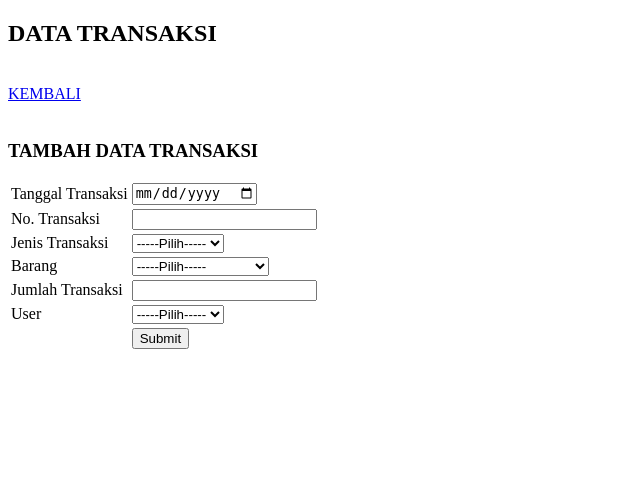
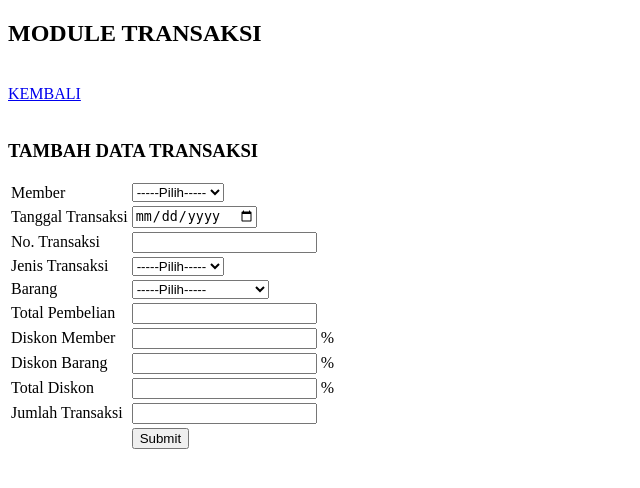
Before and after one commit to fedyhendrawan3/KEUANGAN-PEMROGAMAN-3, a PHP site: page /tambah_transaksi.php in a window 1280 px wide. Shown: the top 488 px of the page, without its empty margins (0-640 px from the left). Run offline with PHP 8.4, Linux system fonts and the light colour scheme; data comes from the database, SQL or seed files in the repository.

Commit message:
Upload Ulang UTS Pemrogaman 3

```diff
--- a/keuangan/barang.php
+++ b/keuangan/barang.php
@@ -1,9 +1,9 @@
 <html>
 	<head>
-		<title>TUGAS PEMOGRAMAN 3</title>
+		<title>CRUD - SEDERHANA</title>
 	</head>
 	<body>
-		<h2>DATA BARANG</h2>
+		<h2>MODULE BARANG</h2>
 		<br/>
 		<a href="tambah_barang.php">+ TAMBAH BARANG</a>
 		<br/>
--- a/keuangan/kategori.php
+++ b/keuangan/kategori.php
@@ -1,9 +1,9 @@
 <html>
 	<head>
-		<title>TUGAS PEMOGRAMAN 3</title>
+		<title>CRUD - SEDERHANA</title>
 	</head>
 	<body>
-		<h2>DATA KATEGORI</h2>
+		<h2>MODULE KATEGORI</h2>
 		<br/>
 		<a href="tambah_kategori.php">+ TAMBAH KATEGORI</a>
 		<br/>
--- a/keuangan/tambah_barang.php
+++ b/keuangan/tambah_barang.php
@@ -1,7 +1,7 @@
 <!DOCTYPE html>
 <html>
 	<head>
-		<title>TUGAS PEMOGRAMAN 3</title>
+		<title>CRUD - SEDERHANA</title>
 	</head>
 
 	<?php
@@ -32,9 +32,9 @@
 		$resultkategori = mysqli_query ($koneksi,$querykategori);
 	?>
 	<body>
-		<h2>DATA BARANG</h2>
+		<h2>MODULE BARANG</h2>
 		<br/>
-		<a href="index.php">KEMBALI</a>
+		<a href="barang.php">KEMBALI</a>
 		<br/>
 		<br/>
 		<h3>TAMBAH DATA BARANG</h3>
--- a/keuangan/tambah_kategori.php
+++ b/keuangan/tambah_kategori.php
@@ -1,7 +1,7 @@
 <!DOCTYPE html>
 <html>
 	<head>
-		<title>TUGAS PEMOGRAMAN 3</title>
+		<title>CRUD - SEDERHANA</title>
 	</head>
 
 	<?php
@@ -28,9 +28,9 @@
 
 	?>
 	<body>
-		<h2>DATA KATEGORI</h2>
+		<h2>MODULE KATEGORI</h2>
 		<br/>
-		<a href="index.php">KEMBALI</a>
+		<a href="kategori.php">KEMBALI</a>
 		<br/>
 		<br/>
 		<h3>TAMBAH DATA KATEGORI</h3>
--- a/keuangan/tambah_transaksi.php
+++ b/keuangan/tambah_transaksi.php
@@ -1,7 +1,9 @@
 <!DOCTYPE html>
 <html>
 	<head>
-		<title>TUGAS PEMOGRAMAN 3</title>
+		<title>CRUD - SEDERHANA</title>
+		<script src="js/jquery.js"></script>
+
 	</head>
 
 	<?php
@@ -14,10 +16,15 @@
 			$no_transaksi = $_POST['no_transaksi'];
 			$jenis_transaksi = $_POST['jenis_transaksi'];
 			$barang_id = $_POST['barang_id'];
+			$diskon_member = $_POST['diskon_member'];
+			$diskon_barang = $_POST['diskon_barang'];
+			$total_pembelian = $_POST['total_pembelian'];
+			$total_diskon = $_POST['total_diskon'];
 			$jumlah_transaksi = $_POST['jumlah_transaksi'];
-			$user_id = $_POST['user_id'];
+			$id_member = $_POST['id_member'];
+
 			// menginput data ke database
-			$query=mysqli_query($koneksi,"insert into transaksi values('','$tgl_transaksi','$no_transaksi','$jenis_transaksi','$barang_id','$jumlah_transaksi','$user_id')");
+			$query=mysqli_query($koneksi,"insert into transaksi values('','$tgl_transaksi','$no_transaksi','$jenis_transaksi','$barang_id','$diskon_member','$diskon_barang','$total_pembelian','$total_diskon','$jumlah_transaksi','$id_member')");
 
 			if($query)
 			{
@@ -33,18 +40,35 @@
 		$querybarang = "SELECT * FROM barang";
 		$resultbarang = mysqli_query ($koneksi,$querybarang);
 
-		$queryuser = "SELECT * FROM user";
-		$resultuser = mysqli_query ($koneksi,$queryuser);
+		$querymember = "SELECT * FROM member
+						LEFT JOIN level on level.id_level = member.id_level
+						LEFT JOIN diskon on diskon.id_level = level.id_level;
+						";
+		$resultmember = mysqli_query ($koneksi,$querymember);
 	?>
 	<body>
-		<h2>DATA TRANSAKSI</h2>
+		<h2>MODULE TRANSAKSI</h2>
 		<br/>
-		<a href="index.php">KEMBALI</a>
+		<a href="transaksi.php">KEMBALI</a>
 		<br/>
 		<br/>
 		<h3>TAMBAH DATA TRANSAKSI</h3>
 		<form method="POST">
 			<table>
+				<tr>
+					<td>Member</td>
+					<td>
+						<select name="id_member" id="id_member" onchange="DataMember()">
+							<option value="">-----Pilih-----</option>
+							<?php
+							while ($datamember=mysqli_fetch_array($resultmember))
+							{
+								echo "<option value=$datamember[id_member]>$datamember[nama_member]</option>";
+							}
+							?>
+						</select>
+					</td>
+				</tr>
 				<tr>
 					<td>Tanggal Transaksi</td>
 					<td><input type="date" name="tgl_transaksi"></td>
@@ -78,22 +102,27 @@
 					</td>
 				</tr>
 				<tr>
-					<td>Jumlah Transaksi</td>
-					<td><input type="number" name="jumlah_transaksi"></td>
+					<td>Total Pembelian</td>
+					<td><input type="number" name="total_pembelian" id='total_pembelian' onchange="TotalPembelian()"></td>
 				</tr>
 				<tr>
-					<td>User</td>
-					<td>
-						<select name="user_id">
-							<option value="">-----Pilih-----</option>
-							<?php
-							while ($datauser=mysqli_fetch_array($resultuser))
-							{
-								echo "<option value=$datauser[id_user]>$datauser[nama]</option>";
-							}
-							?>
-						</select>
-					</td>
+					<td>Diskon Member</td>
+					<td><input type="number" name="diskon_member" id="diskon_member"></td>
+					<td>%</td>
+				</tr>
+				<tr>
+					<td>Diskon Barang</td>
+					<td><input type="number" name="diskon_barang" id="diskon_barang"></td>
+					<td>%</td>
+				</tr>
+				<tr>
+					<td>Total Diskon</td>
+					<td><input type="number" name="total_diskon" id='total_diskon'></td>
+					<td>%</td>
+				</tr>
+				<tr>
+					<td>Jumlah Transaksi</td>
+					<td><input type="number" name="jumlah_transaksi" id='jumlah_transaksi'></td>
 				</tr>
 				<tr>
 					<td></td>
@@ -101,5 +130,49 @@
 				</tr>
 			</table>
 		</form>
+		<script type='text/javascript'>
+			function DataMember()
+			{
+				var id_member = document.getElementById("id_member").value;
+				//alert(id_member);
+
+				$.ajax
+				({
+					url : "ambilmember.php",
+					method : "POST",
+					data : {
+						x : id_member
+					},
+					dataType : "JSON",
+					success : function(data){
+						document.getElementById("diskon_member").value = data.Diskon;
+
+						document.getElementById("diskon_member").setAttribute('readonly',true);
+					}
+				})
+			}
+
+			function TotalPembelian()
+			{
+
+				var total_pembelian = document.getElementById("total_pembelian").value;
+				//alert(total_pembelian);
+
+				if (total_pembelian > 100000) {
+					var diskon_barang = document.getElementById("diskon_barang").value = 10;
+				} else {
+					var diskon_barang = document.getElementById("diskon_barang").value = 0;
+				}
+
+				var diskon_member = document.getElementById("diskon_member").value;
+
+				var total_diskon = document.getElementById("total_diskon").value = (((parseInt(diskon_member) + parseInt(diskon_barang))/100)*total_pembelian);
+				//alert(total_diskon);
+
+				var jumlah_transaksi = document.getElementById("jumlah_transaksi").value = (total_pembelian - total_diskon) ;
+				//alert(jumlah_transaksi);
+			}
+		</script>
+
 	</body>
 </html>
```
Also changed, not shown: keuangan/tambah_user.php (+15 -6 lines), keuangan/transaksi.php (+13 -4 lines), keuangan/user.php (+6 -4 lines).
